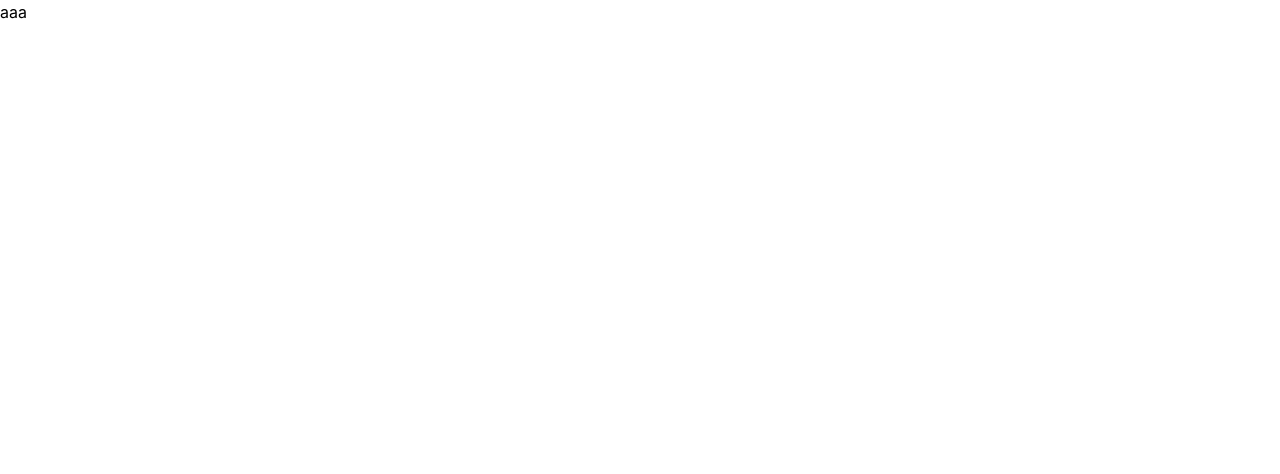
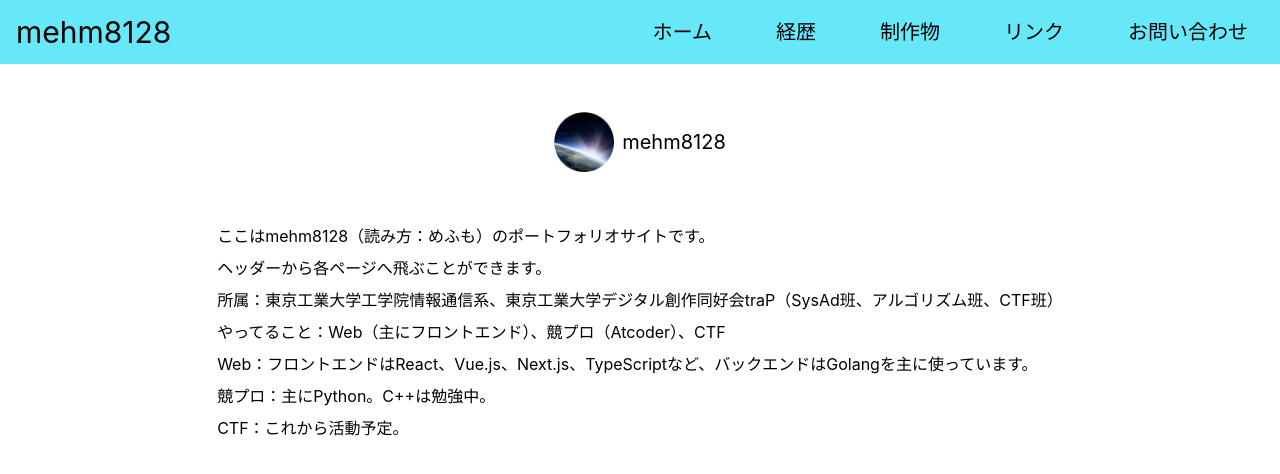
Before and after one commit to mehm8128/mehm8128-portfolio, a Next.js app: page / in a window 1280 px wide. Shown: the top 474 px of the page. Built offline with nearby package versions, Linux system fonts and the light colour scheme.

Commit message:
add home page

```diff
--- /dev/null
+++ b/src/components/Header.tsx
@@ -0,0 +1,32 @@
+import Link from 'next/link'
+
+interface Link {
+	href: string
+	text: string
+}
+
+const Header: React.FC = () => {
+	const links: Link[] = [
+		{ href: "/", text: "ホーム" },
+		{ href: "/background", text: "経歴" },
+		{ href: "/works", text: "制作物" },
+		{ href: "/links", text: "リンク" },
+		{ href: "/contact", text: "お問い合わせ" },
+	]
+	return (
+		<header className="flex justify-between items-center px-4 bg-cyan-300 h-16">
+			<h1 className="text-3xl">mehm8128</h1>
+			<nav className="text-xl flex gap-8">
+				{links.map((link) => (
+					<Link href={link.href} key={link.href}>
+						<a className="hover:bg-cyan-400 py-2 px-4 rounded-xl">
+							{link.text}
+						</a>
+					</Link>
+				))}
+			</nav>
+		</header>
+	)
+}
+
+export { Header }
--- a/src/pages/index.tsx
+++ b/src/pages/index.tsx
@@ -1,7 +1,42 @@
 import type { NextPage } from "next"
+import Image from 'next/image'
+
+import { Header } from '../components/Header'
 
 const Home: NextPage = () => {
-	return <div>aaa</div>
+	return (
+		<>
+			<Header />
+			<main>
+				<div className="flex justify-center py-12">
+					<h2 className="text-xl flex items-center gap-2">
+						<Image
+							src="/assets/mehm8128_circle.png"
+							alt=""
+							width="60"
+							height="60"
+						/>
+						mehm8128
+					</h2>
+				</div>
+				<p className="flex justify-center leading-loose">
+					ここはmehm8128（読み方：めふも）のポートフォリオサイトです。
+					<br />
+					ヘッダーから各ページへ飛ぶことができます。
+					<br />
+					所属：東京工業大学工学院情報通信系、東京工業大学デジタル創作同好会traP（SysAd班、アルゴリズム班、CTF班）
+					<br />
+					やってること：Web（主にフロントエンド）、競プロ（Atcoder）、CTF
+					<br />
+					Web：フロントエンドはReact、Vue.js、Next.js、TypeScriptなど、バックエンドはGolangを主に使っています。
+					<br />
+					競プロ：主にPython。C++は勉強中。
+					<br />
+					CTF：これから活動予定。
+				</p>
+			</main>
+		</>
+	)
 }
 
 export default Home
```
Also changed, not shown: public/assets/mehm8128_circle.png (added).
